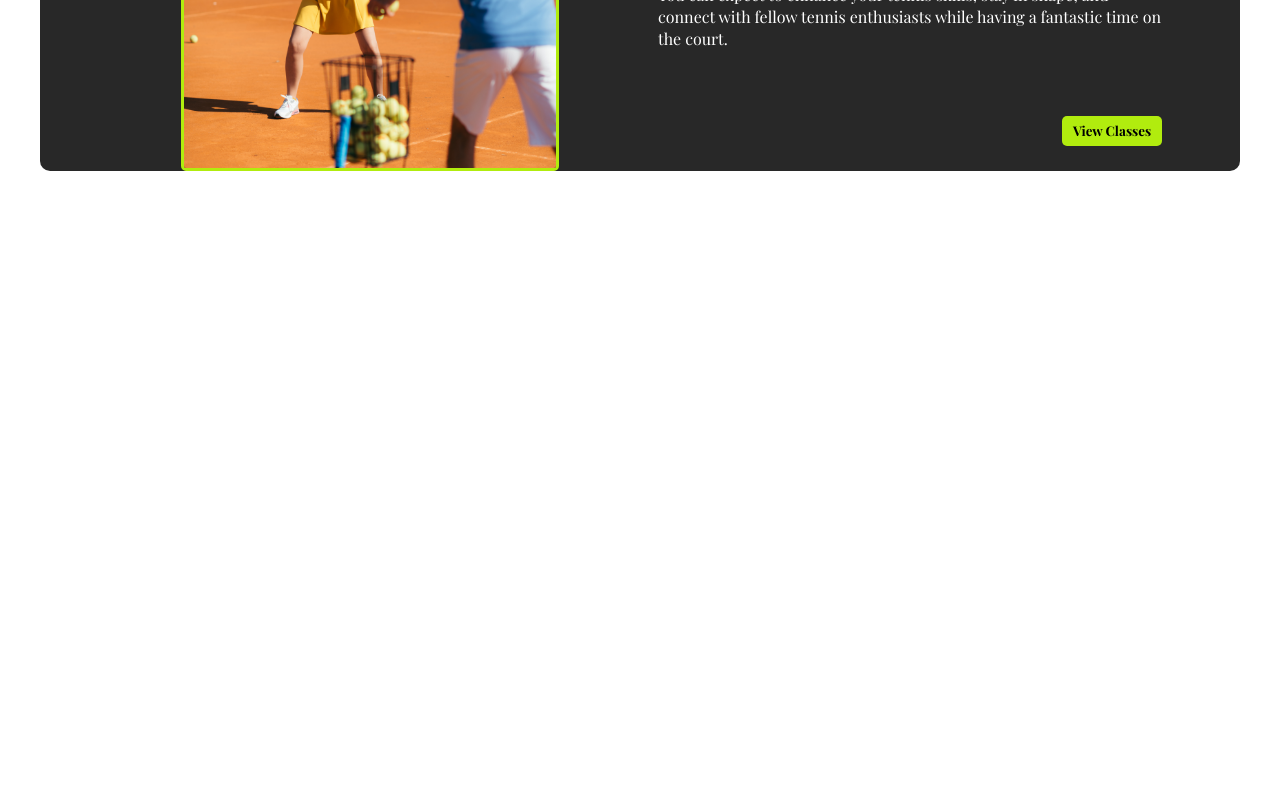
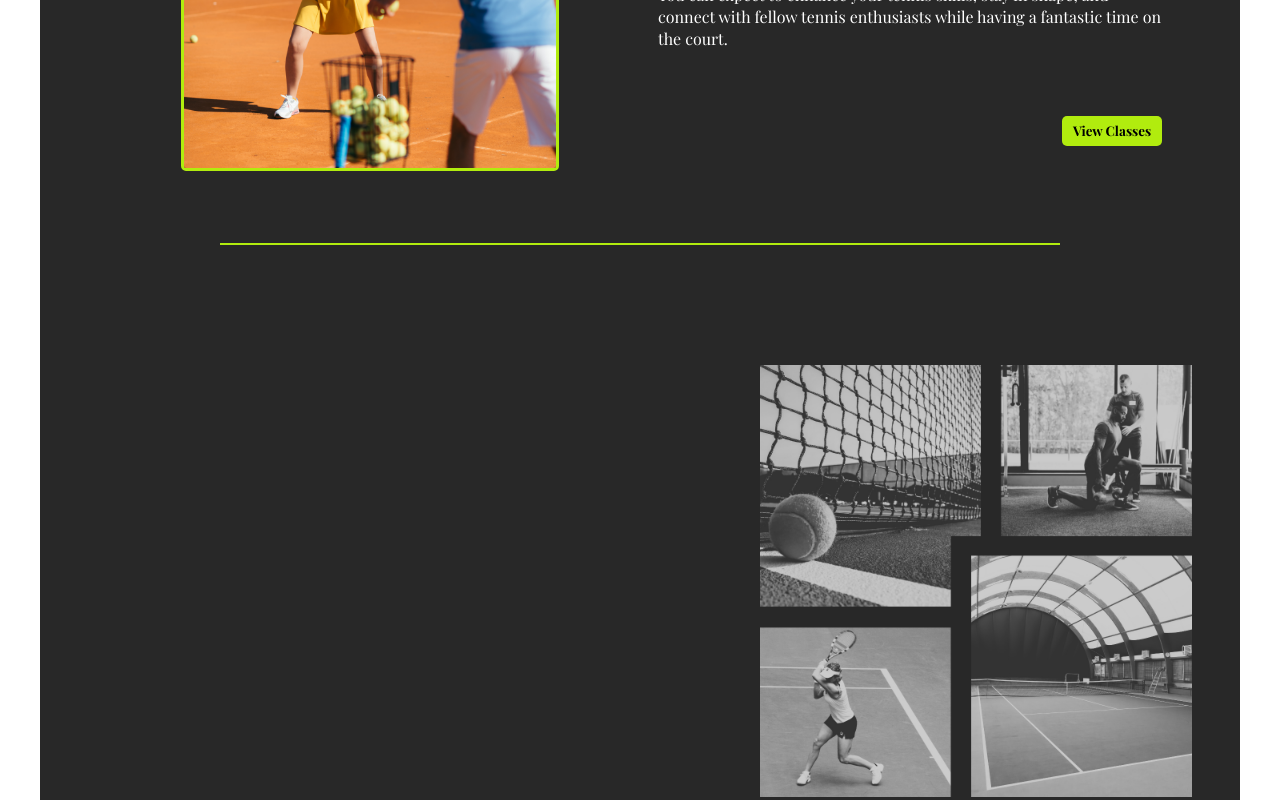
Before and after one commit to tomassfernandes/my-tennis-website, a React (Create React App) app: page / in a window 1280 px wide. Shown: the part 4047-4847 px from the top of the page. Before the commit the page ends 4218 px from the top, so only its background shows below. Built offline with nearby package versions, Linux system fonts and the light colour scheme.

Commit message:
first ClubSection commit

```diff
--- a/src/App.js
+++ b/src/App.js
@@ -3,6 +3,7 @@ import CTASection from "./Sections.js/CTASection";
 import AboutSection from "./Sections.js/AboutSection";
 import ServicesSection from "./Sections.js/ServicesSection";
 import ClassesSection from "./Sections.js/ClassesSection";
+import ClubSection from "./Sections.js/ClubSection";
 
 function App() {
   return (
@@ -12,6 +13,7 @@ function App() {
       <AboutSection />
       <ServicesSection />
       <ClassesSection />
+      <ClubSection />
     </>
   );
 }
--- a/src/CSS/classes-section.css
+++ b/src/CSS/classes-section.css
@@ -2,7 +2,8 @@
   max-width: 120rem;
   margin: 9.6rem auto 0rem auto;
   background-color: white; /* Initial background color */
-  border-radius: 10px;
+  border-top-right-radius: 10px;
+  border-top-left-radius: 10px;
   padding-top: 2.4rem;
   opacity: 0;
   transition: all 0.75s ease; /* Add a smooth transition effect */
@@ -76,3 +77,9 @@
   background-color: rgba(255, 255, 255, 0.361);
   margin: 7.2rem auto;
 }
+
+.last-seperator {
+  background-color: #b1ec0e;
+  margin-top: 7.2rem;
+  margin-bottom: 0;
+}
--- /dev/null
+++ b/src/CSS/club-section.css
@@ -0,0 +1,15 @@
+.club-section {
+  max-width: 120rem;
+  background-color: rgba(40, 40, 40);
+  margin: 0 auto;
+  padding-top: 12rem;
+}
+
+.club-section-grid {
+  display: grid;
+  grid-template-columns: 60% 40%;
+}
+
+.club-section-img {
+  width: 90%;
+}
--- a/src/Items.js/InfoItem.js
+++ b/src/Items.js/InfoItem.js
@@ -17,7 +17,7 @@ export default function InfoItem() {
       <div className="info-item-div">
         <p className="info-item-num">
           {counterOn && (
-            <CountUp start={0} end={item.num} duration={2.5} delay={0.2} />
+            <CountUp start={0} end={item.num} duration={2} delay={0.2} />
           )}
           {item.num >= 100 && "+"}
         </p>
--- a/src/Sections.js/ClassesSection.js
+++ b/src/Sections.js/ClassesSection.js
@@ -62,6 +62,7 @@ export default function ClassesSection() {
         description="It's never too late to start or reignite your tennis journey. Our adult classes cater to individuals of all experience levels, from newcomers to seasoned players. Whether you're looking to learn the basics, refine your technique, or simply stay active and enjoy the sport, our adult classes offer a welcoming atmosphere led by knowledgeable coaches. You can expect to enhance your tennis skills, stay in shape, and connect with fellow tennis enthusiasts while having a fantastic time on the court."
         img="/img/adult-lessons.webp"
       />
+      <div className="seperator last-seperator"></div>
     </section>
   );
 }
--- /dev/null
+++ b/src/Sections.js/ClubSection.js
@@ -0,0 +1,16 @@
+export default function ClubSection() {
+  return (
+    <section className="club-section">
+      <div className="club-section-grid">
+        <div className="club-section-text-div"></div>
+        <div className="club-section-img-div">
+          <img
+            className="club-section-img"
+            src="/img/club-section-img.webp"
+            alt="Different club facilities (tennis courts and gym)"
+          />
+        </div>
+      </div>
+    </section>
+  );
+}
--- a/src/index.js
+++ b/src/index.js
@@ -7,6 +7,7 @@ import "./CSS/cta-section.css";
 import "./CSS/about-section.css";
 import "./CSS/services-section.css";
 import "./CSS/classes-section.css";
+import "./CSS/club-section.css";
 
 import App from "./App";
 
```
Also changed, not shown: public/img/club-section-img.webp (added).
